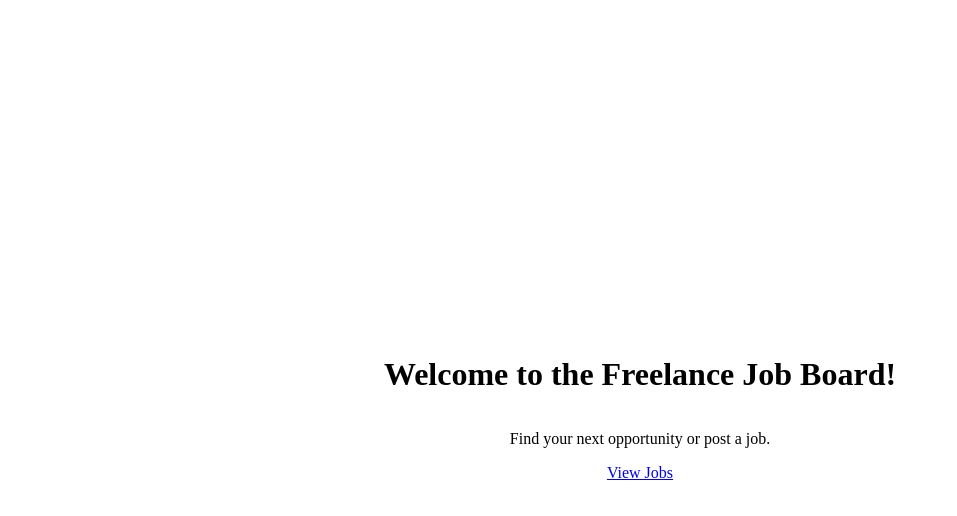
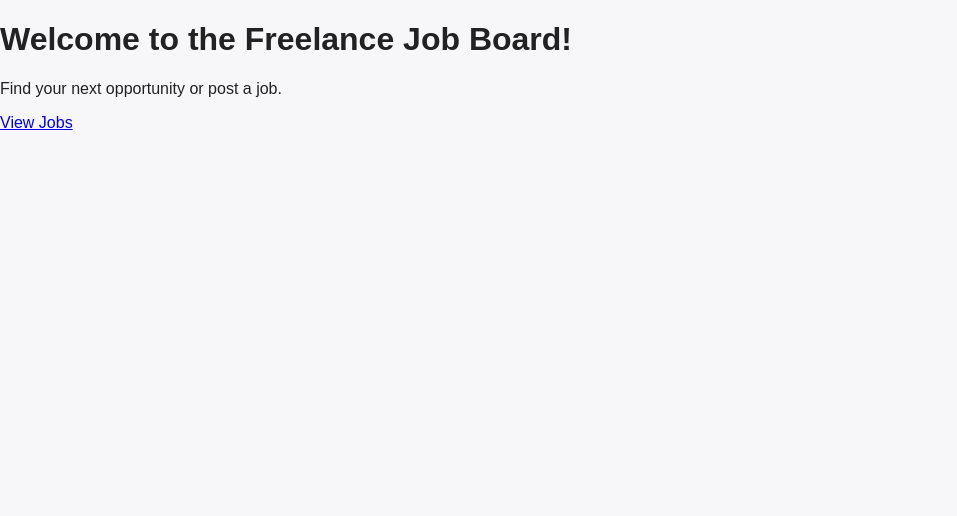
Before and after one commit to Jaapjanlammers/Freelance_jobboard, a Next.js app: page / in a window 1280 px wide. Shown: the top 516 px of the page, without its empty margins (0-957 px from the left). Built offline with nearby package versions, Linux system fonts and the light colour scheme.

Commit message:
remove tailwind, switch to plain CSS

```diff
--- a/components/ui/badge.tsx
+++ b/components/ui/badge.tsx
@@ -1,12 +1,10 @@
-import React from "react";
+import React from "react"
 
-interface BadgeProps {
-  children: React.ReactNode;
-  className?: string;
+interface MyComponentProps {
+  children: React.ReactNode
+  className?: string
 }
 
-export function Badge({ children, className }: BadgeProps) {
-  return <span className={className}>{children}</span>;
+export function MyComponent({ children, className }: MyComponentProps) {
+  return <div className={className}>{children}</div>
 }
-
-export default Badge;
--- a/components/ui/button.tsx
+++ b/components/ui/button.tsx
@@ -1,15 +1,12 @@
 import React from "react"
 
-interface ButtonProps {
+interface ButtonProps extends React.ButtonHTMLAttributes<HTMLButtonElement> {
+  className?: string
   children?: React.ReactNode
-  className?: string
-  // ...other props if needed
 }
 
-export function Button({ children, className, ...props }: ButtonProps) {
-  return (
-    <button className={className} {...props}>
-      {children}
-    </button>
-  )
-}
+export const Button = ({ className, children, ...props }: ButtonProps) => (
+  <button className={className} {...props}>
+    {children}
+  </button>
+)
--- a/components/ui/card.tsx
+++ b/components/ui/card.tsx
@@ -1,12 +1,10 @@
-import React from "react";
+import React from "react"
 
-interface CardProps {
-  children: React.ReactNode;
-  className?: string;
+interface MyComponentProps {
+  children: React.ReactNode
+  className?: string
 }
 
-export function Card({ children, className }: CardProps) {
-  return <div className={className}>{children}</div>;
+export function MyComponent({ children, className }: MyComponentProps) {
+  return <div className={className}>{children}</div>
 }
-
-export default Card;
--- a/package.json
+++ b/package.json
@@ -13,11 +13,7 @@
     "start": "next start"
   },
   "devDependencies": {
-    "@tailwindcss/postcss": "^4.1.7",
     "@types/react": "19.1.6",
-    "autoprefixer": "^10.4.21",
-    "postcss": "^8.5.3",
-    "tailwindcss": "^4.1.7",
     "typescript": "5.8.3"
   }
 }
--- a/postcss.config.js
+++ /dev/null
@@ -1,6 +0,0 @@
-module.exports = {
-  plugins: {
-    '@tailwindcss/postcss': {},
-    autoprefixer: {},
-  },
-}
--- a/styles/globals.css
+++ b/styles/globals.css
@@ -1,3 +1,120 @@
-@tailwind base;
-@tailwind components;
-@tailwind utilities;
+body {
+  font-family: 'Montserrat', Arial, sans-serif;
+  background: #f7f7fa;
+  margin: 0;
+  color: #222;
+}
+
+.job-board-container {
+  max-width: 1100px;
+  margin: 0 auto;
+  padding: 2rem;
+}
+
+.job-header {
+  text-align: center;
+  margin-bottom: 2rem;
+}
+
+.job-header h1 {
+  font-size: 2.5rem;
+  font-weight: bold;
+  color: #3b3b3b;
+  margin-bottom: 0.5rem;
+}
+
+.job-header p {
+  color: #666;
+  font-size: 1.2rem;
+}
+
+.job-filters {
+  background: #fff;
+  border-radius: 16px;
+  box-shadow: 0 2px 8px rgba(0,0,0,0.06);
+  border: 1px solid #e5e7eb;
+  margin-bottom: 2rem;
+  padding: 2rem;
+  display: flex;
+  gap: 1rem;
+  flex-wrap: wrap;
+}
+
+.job-list {
+  display: flex;
+  flex-direction: column;
+  gap: 2rem;
+}
+
+.job-card {
+  background: #fff;
+  border-radius: 16px;
+  box-shadow: 0 2px 8px rgba(0,0,0,0.06);
+  border: 1px solid #e5e7eb;
+  padding: 2rem;
+  display: flex;
+  flex-direction: row;
+  justify-content: space-between;
+  align-items: flex-start;
+  gap: 2rem;
+}
+
+.job-main {
+  flex: 1;
+}
+
+.job-title {
+  font-size: 1.5rem;
+  font-weight: bold;
+  color: #222;
+  margin-bottom: 0.5rem;
+}
+
+.job-company {
+  color: #555;
+  font-weight: 500;
+  margin-bottom: 1rem;
+}
+
+.job-details {
+  display: flex;
+  gap: 1.5rem;
+  margin-bottom: 1rem;
+  font-size: 0.95rem;
+  color: #666;
+}
+
+.job-summary {
+  color: #444;
+  font-size: 1rem;
+  background: #f3f4f6;
+  border-radius: 12px;
+  padding: 1rem;
+  border: 1px solid #e5e7eb;
+}
+
+.view-job-btn {
+  display: inline-block;
+  margin-top: 1rem;
+  padding: 0.75rem 2rem;
+  background: #4f46e5;
+  color: #fff;
+  border-radius: 8px;
+  text-decoration: none;
+  font-weight: bold;
+  transition: background 0.2s;
+}
+.view-job-btn:hover {
+  background: #3730a3;
+}
+
+.job-id {
+  font-size: 0.8rem;
+  color: #888;
+  background: #fff;
+  padding: 0.25rem 0.75rem;
+  border-radius: 999px;
+  border: 1px solid #eee;
+  margin-top: 1rem;
+  display: inline-block;
+}
--- a/tailwind.config.js
+++ /dev/null
@@ -1,17 +0,0 @@
-module.exports = {
-  theme: {
-    extend: {
-      fontFamily: {
-        sans: ['Montserrat', 'ui-sans-serif', 'system-ui'],
-      },
-    },
-  },
-   content: [
-    "./pages/**/*.{js,ts,jsx,tsx}",
-    "./components/**/*.{js,ts,jsx,tsx}",
-  ],
-  theme: {
-    extend: {},
-  },
-  plugins: [],
-}
```
Also changed, not shown: pages/jobs.tsx (+49 -78 lines), 1 other file (tests, documents, lock files or other folders).
